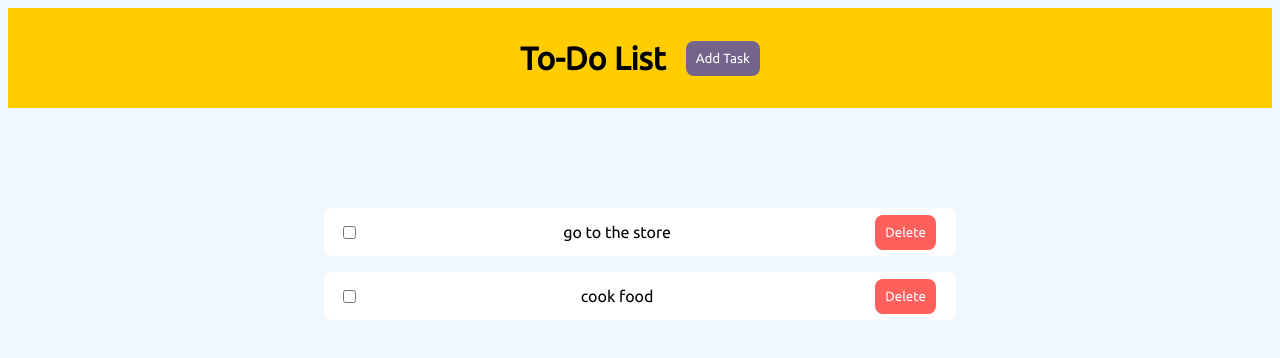
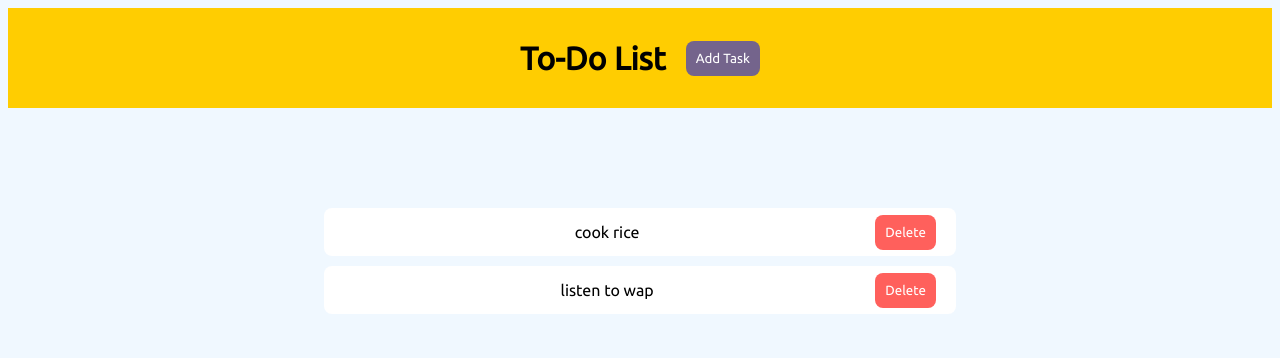
Before and after one commit to ChrisPag/ToDoList, a React (Create React App) app: page / in a window 1280 px wide. Shown: the top 358 px of the page. Built offline with nearby package versions, Linux system fonts and the light colour scheme; data requests are answered from the project's data file.

Commit message:
delete button refresh

```diff
--- a/data/db.json
+++ b/data/db.json
@@ -1,12 +1,12 @@
 {
   "tasks": [
     {
-      "desc": "go to the store",
-      "id": 3
+      "desc": "cook rice",
+      "id": 1
     },
     {
-      "desc": "cook food",
-      "id": 4
+      "desc": "listen to wap",
+      "id": 2
     }
   ]
 }
--- a/src/Main.js
+++ b/src/Main.js
@@ -1,37 +1,42 @@
 import { useState, useEffect } from 'react';
-//import { useParams } from "react-router-dom";
 
 const Main = () => {
-    //const { id } = useParams();
     const [taskData, setTaskData] = useState(null);
+    //const [checked, setChecked] = useState(false);
 
+    /*Get request to localhost, res is the response object to fetch*/
     useEffect(() => {
         fetch('http://localhost:8000/tasks')
         .then(res => {
+            /*Get data*/
             return res.json();
         })
-
         .then(data => {
             setTaskData(data);
         })
     }, [])
 
+    /*Get task ID from clicked task and delete the task*/
     const handleClick = (tid) => {
         fetch('http://localhost:8000/tasks/'+ tid,{
             method: 'DELETE'
         })
     }
 
+    /*const handleCheck = (tid) => {
+        setChecked(state=>!state);
+    }*/
+
     return(
         <div className="main">
+            {/*Displays each task*/}
             {taskData && (taskData.map(task => (
                 <div className="taskPreview" key={task.id}>
-                    <p>
-                    <input type="checkbox" className="check"></input>
+                    <form>
+                        {/*<input type="checkbox" className="check" onClick={()=> handleCheck(task.id)}></input>*/}
                         {task.desc}
-                        <button className="delete" onClick={()=>{
-                        handleClick(task.id)}}>Delete</button>
-                    </p>
+                        <button type="submit" className="delete" onClick={()=> handleClick(task.id)}>Delete</button>
+                    </form>
                 </div>
             )))}
 
--- a/src/index.css
+++ b/src/index.css
@@ -77,17 +77,17 @@ button {
 }
 
 /*Task preview*/
-
 .taskPreview {
   margin: auto;
   width: 50%;
   text-align:center;
 }
 
-.taskPreview p{
+.taskPreview form{
   background-color:white;
   padding:15px;
   border-radius: 8px;
+  margin-bottom:10px;
 }
 
 .delete{
```
